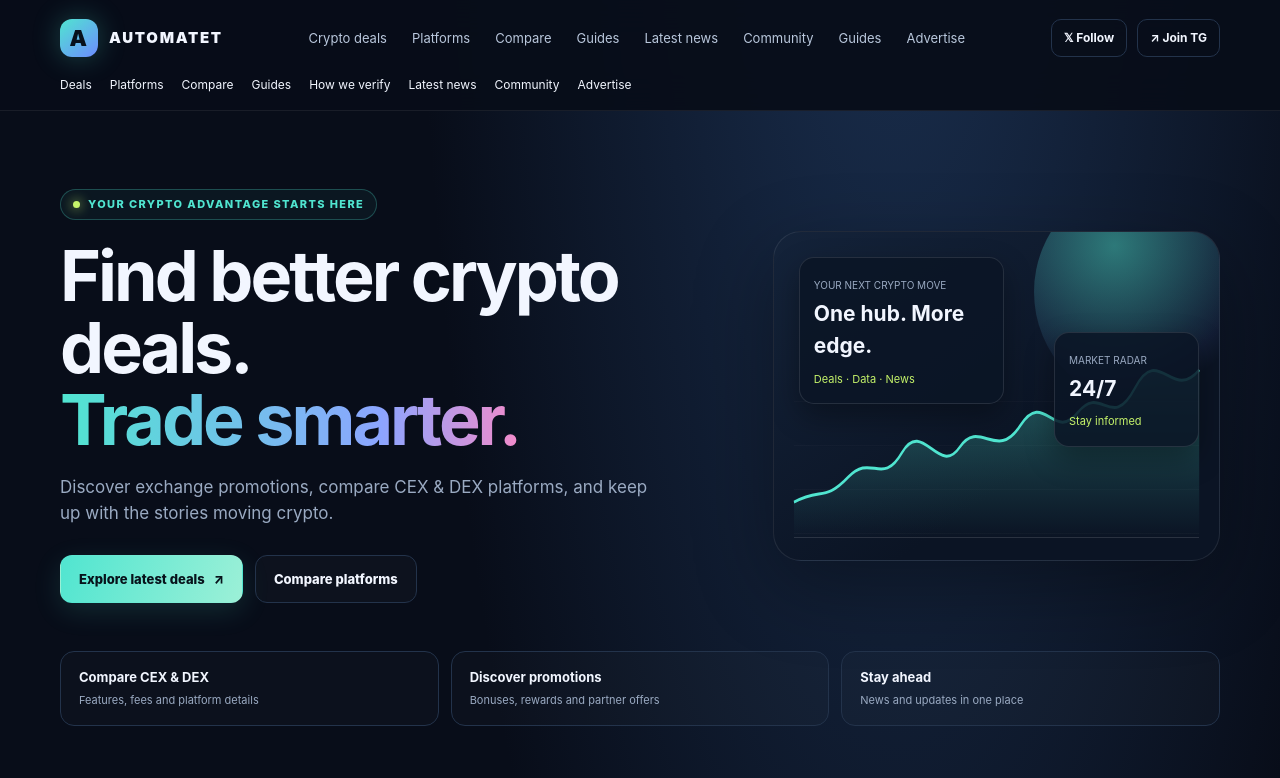
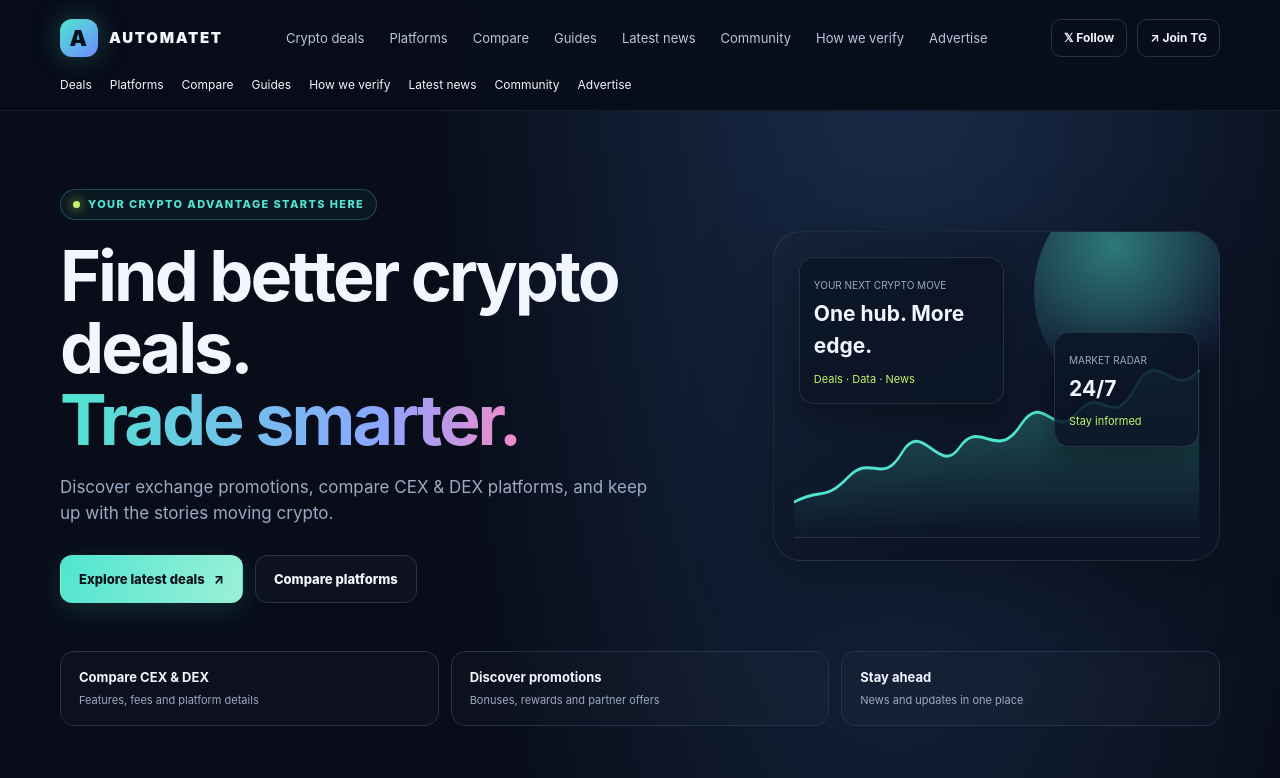
Before and after one commit to capzed/capzed, a website: page index.html in a window 1280 px wide. Shown: the top 778 px of the page. Drawn offline with Linux system fonts and the light colour scheme; no server answers.

Commit message:
Polish homepage navigation and editorial links

```diff
--- a/index.html
+++ b/index.html
@@ -28,7 +28,7 @@ footer{border-top:1px solid #ffffff14;margin-top:30px;padding:30px 0 38px}.footr
 <body>
 <header><div class="wrap nav">
 <a class="brand" href="#"><span class="mark">A</span><span>AUTOMATET</span></a>
-<nav class="navlinks"><a href="#deals">Crypto deals</a><a href="#platforms">Platforms</a><a href="#compare">Compare</a><a href="/guides.html">Guides</a><a href="#news">Latest news</a><a href="#partners">Community</a><a href="/guides.html">Guides</a><a href="/advertise.html">Advertise</a></nav>
+<nav class="navlinks"><a href="#deals">Crypto deals</a><a href="#platforms">Platforms</a><a href="#compare">Compare</a><a href="/guides.html">Guides</a><a href="#news">Latest news</a><a href="#partners">Community</a><a href="/methodology.html">How we verify</a><a href="/advertise.html">Advertise</a></nav>
 <div class="navright"><a class="social" href="https://x.com/automatetdotcom" target="_blank" rel="noopener">𝕏 Follow</a><a class="social" href="https://t.me/automatetrades" target="_blank" rel="noopener">↗ Join TG</a><button class="menu" onclick="document.getElementById('mobilelinks').hidden=!document.getElementById('mobilelinks').hidden">☰</button></div>
 </div><div id="mobilelinks" class="wrap" hidden style="padding:0 0 15px;display:flex;gap:18px;flex-wrap:wrap;font-size:12px"><a href="#deals">Deals</a><a href="#platforms">Platforms</a><a href="#compare">Compare</a><a href="/guides.html">Guides</a><a href="/methodology.html">How we verify</a><a href="#news">Latest news</a><a href="#partners">Community</a><a href="/advertise.html">Advertise</a></div></header>
 <main class="wrap">
@@ -49,7 +49,7 @@ footer{border-top:1px solid #ffffff14;margin-top:30px;padding:30px 0 38px}.footr
 <section id="news"><div class="sectionhead"><div><div class="kicker">The crypto pulse</div><h2>Latest news</h2><p>Official platform notices and industry updates, with dates and links to their original publishers.</p></div><span class="textlink">News desk</span></div><div class="newsgrid" id="newsgrid"><article class="news"><div class="newsvisual">MARKET MOVES · NEWS DESK</div><div class="newsbody"><small>LIVE NEWS FEED · COMING SOON</small><h3>Market headlines, without the noise</h3><p>Verified crypto headlines with source attribution and direct links to publishers.</p></div></article><article class="news"><div class="newsvisual">REGULATION & POLICY</div><div class="newsbody"><small>REGULATION</small><h3>Policy and regulatory updates</h3><p>Follow developments that matter to exchanges and digital assets.</p></div></article><article class="news"><div class="newsvisual">EXCHANGE UPDATES</div><div class="newsbody"><small>EXCHANGE NEWS</small><h3>Platform launches and announcements</h3><p>Product releases, listings and official exchange updates.</p></div></article></div></section>
 <section id="partners"><div class="join"><div><div class="kicker">Community & partnerships</div><h2>Let's grow the crypto space together.</h2><p>Join our Telegram community, follow our updates or partner with AUTOMATET.</p></div><div class="actions" style="margin:0"><a class="btn primary" href="https://t.me/automatetrades" target="_blank" rel="noopener">Join Telegram ↗</a><a class="btn secondary" href="https://x.com/automatetdotcom" target="_blank" rel="noopener">Follow on X ↗</a><a class="btn secondary" href="/advertise.html">Advertise / Partner ↗</a></div></div></section>
 </main>
-<footer><div class="wrap"><div class="footrow"><a class="brand" href="#"><span class="mark">A</span><span>AUTOMATET</span></a><div class="footerlinks"><a href="#deals">Deals</a><a href="#compare">Compare</a><a href="#news">Latest news</a><a href="/partners.html">Partnerships</a><a href="/privacy.html">Privacy</a><a href="/terms.html">Terms</a><a href="https://t.me/automatetrades" target="_blank" rel="noopener">Telegram</a><a href="https://x.com/automatetdotcom" target="_blank" rel="noopener">X</a></div></div><p class="disclaimer">AUTOMATET provides informational content only and does not provide financial, investment, legal or tax advice. Promotions, fees and eligibility rules may change; always verify details on the official platform before participating. Some links may become affiliate or sponsored links. Sponsored placements will be clearly identified. Crypto assets involve risk, including the possible loss of capital.</p><p class="disclaimer">© <span id="year"></span> AUTOMATET. All rights reserved.</p></div></footer>
+<footer><div class="wrap"><div class="footrow"><a class="brand" href="#"><span class="mark">A</span><span>AUTOMATET</span></a><div class="footerlinks"><a href="#deals">Deals</a><a href="#compare">Compare</a><a href="#news">Latest news</a><a href="/guides.html">Guides</a><a href="/methodology.html">How we verify</a><a href="/partners.html">Partnerships</a><a href="/privacy.html">Privacy</a><a href="/terms.html">Terms</a><a href="https://t.me/automatetrades" target="_blank" rel="noopener">Telegram</a><a href="https://x.com/automatetdotcom" target="_blank" rel="noopener">X</a></div></div><p class="disclaimer">AUTOMATET provides informational content only and does not provide financial, investment, legal or tax advice. Promotions, fees and eligibility rules may change; always verify details on the official platform before participating. Some links may become affiliate or sponsored links. Sponsored placements will be clearly identified. Crypto assets involve risk, including the possible loss of capital.</p><p class="disclaimer">© <span id="year"></span> AUTOMATET. All rights reserved.</p></div></footer>
 <script>
 document.getElementById('year').textContent=new Date().getFullYear();
 document.querySelectorAll('.filter').forEach(btn=>btn.addEventListener('click',()=>{document.querySelectorAll('.filter').forEach(b=>b.classList.remove('active'));btn.classList.add('active');const f=btn.dataset.filter;document.querySelectorAll('#promotionGrid .deal').forEach(card=>{card.style.display=(f==='all'||card.dataset.kind?.split(' ').includes(f))?'':'none'})}));
```
